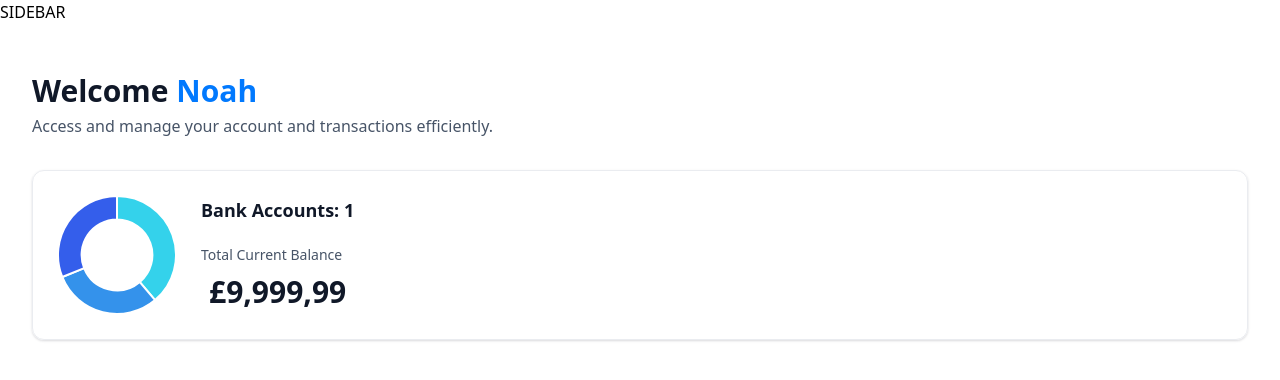
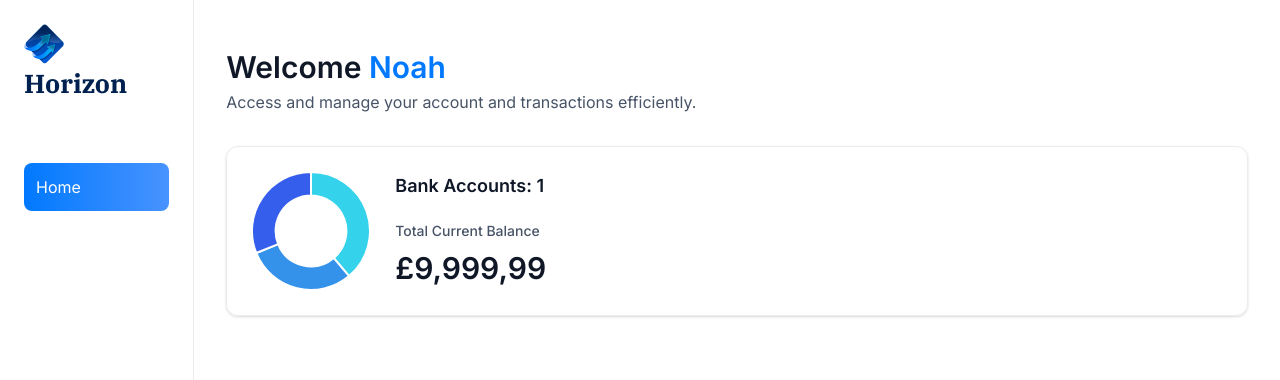
Before and after one commit to khoinguyenpham04/bankingapp, a Next.js app: page / in a window 1280 px wide. Shown: the top 380 px of the page. Built offline with nearby package versions, Linux system fonts and the light colour scheme.

Commit message:
added Sidebar, icons 1:01:54

```diff
--- a/app/(root)/layout.tsx
+++ b/app/(root)/layout.tsx
@@ -1,11 +1,12 @@
+import Sidebar from "@/components/Sidebar";
 export default function RootLayout({
   children,
 }: Readonly<{
   children: React.ReactNode;
 }>) {
   return (
-    <main>
-      SIDEBAR
+    <main className="flex h-screen w-full font-inter">
+      <Sidebar />
       {children}
     </main>
   );
--- /dev/null
+++ b/components/Sidebar.tsx
@@ -0,0 +1,44 @@
+"use client"
+
+import Link from "next/link"
+
+import Image from "next/image"
+import { sidebarLinks } from "@/constants"
+import { cn } from "@/lib/utils"
+import { usePathname } from "next/navigation"
+
+const Sidebar = ( {user }: SiderbarProps) => {
+  const pathname = usePathname();
+
+  return (
+    <section className="sidebar">
+      <nav className="flex flex-col gap-4">
+        <Link href="/" className="mb-11 cursor-pointer items-center gap-2">
+        <Image
+        src="/icons/logo.svg"
+        width={40}
+        height={40}
+        alt="Horizon Logo"
+        className="size-[40px]"
+        max-xl="size-20"
+
+        />
+        <h1 className="sidebar-logo">Horizon</h1>
+        </Link>
+
+        {sidebarLinks.map((item)=> {
+          const isActive = pathname === item.route || pathname.startsWith(`${item.route}/`)
+
+
+          return (
+            <Link href={item.route} key ={item.label} className= {cn('sidebar-link', {'bg-bank-gradient': isActive})}>
+              {item.label}
+            </Link>
+          )
+        })}
+      </nav>
+    </section>
+  )
+}
+
+export default Sidebar
```
